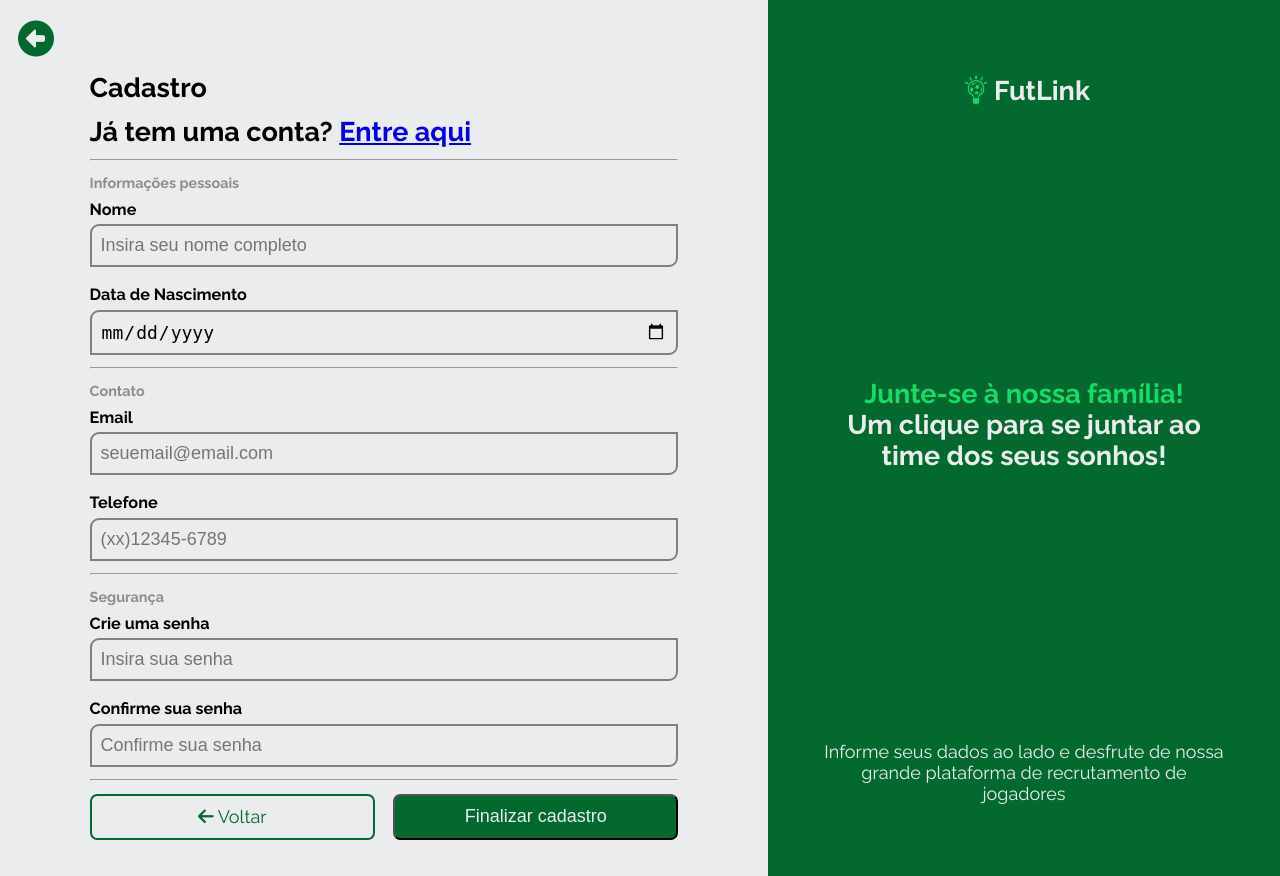
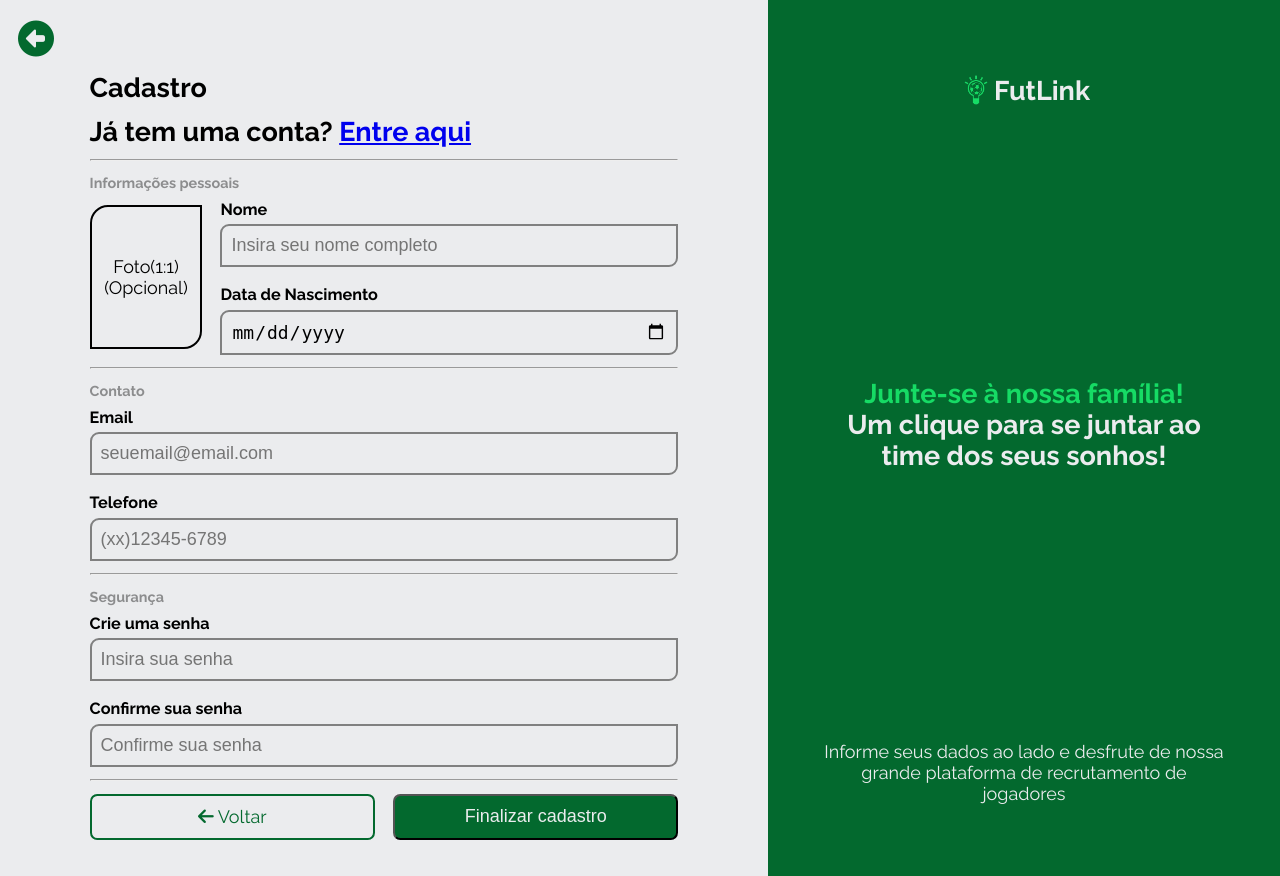
Before and after one commit to TCC-Nexa-Luminy/FutLink, a PHP site: page /signUp.php in a window 1280 px wide. Run offline with PHP 8.4, Linux system fonts and the light colour scheme; some libraries are stand-ins or nearby versions.

Commit message:
update signUp.php

```diff
--- a/app/views/signUp.php
+++ b/app/views/signUp.php
@@ -17,7 +17,10 @@ include("topo.php");
                 <article class="content-input">
                     <h3>Informações pessoais</h3>
                     <div class="form-content-info">
-
+                        <label for="iprofile" class="container_photo">
+                            <span class="placeholderSpan">Foto(1:1)<br>(Opcional)</span>
+                            <img src="" alt="Foto de Perfil" id="iphoto" style="display: none;">
+                        </label>
                         <div class="form-label_direction">
                             <div class="form-label">
                                 <label for="inome">Nome</i></label>
```
